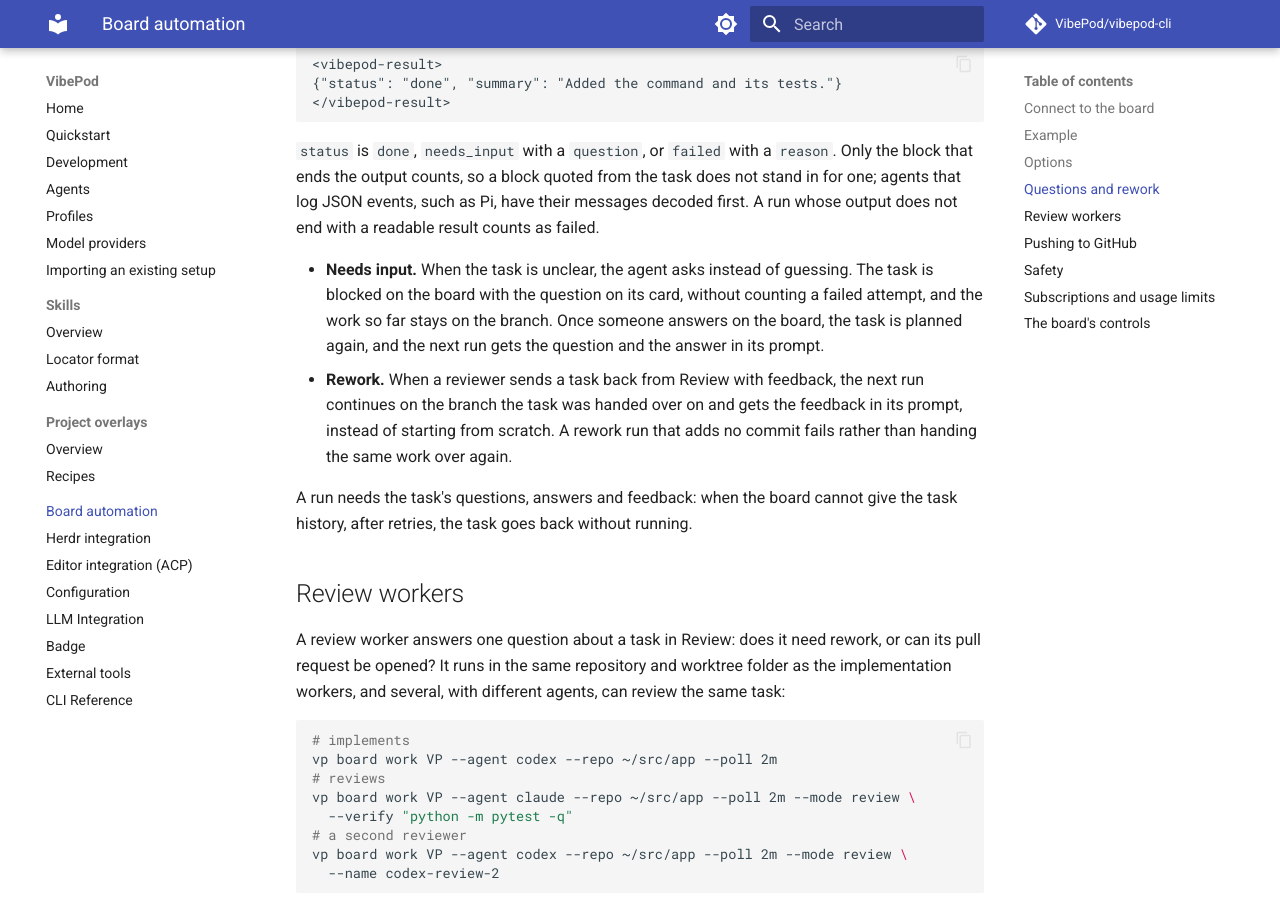
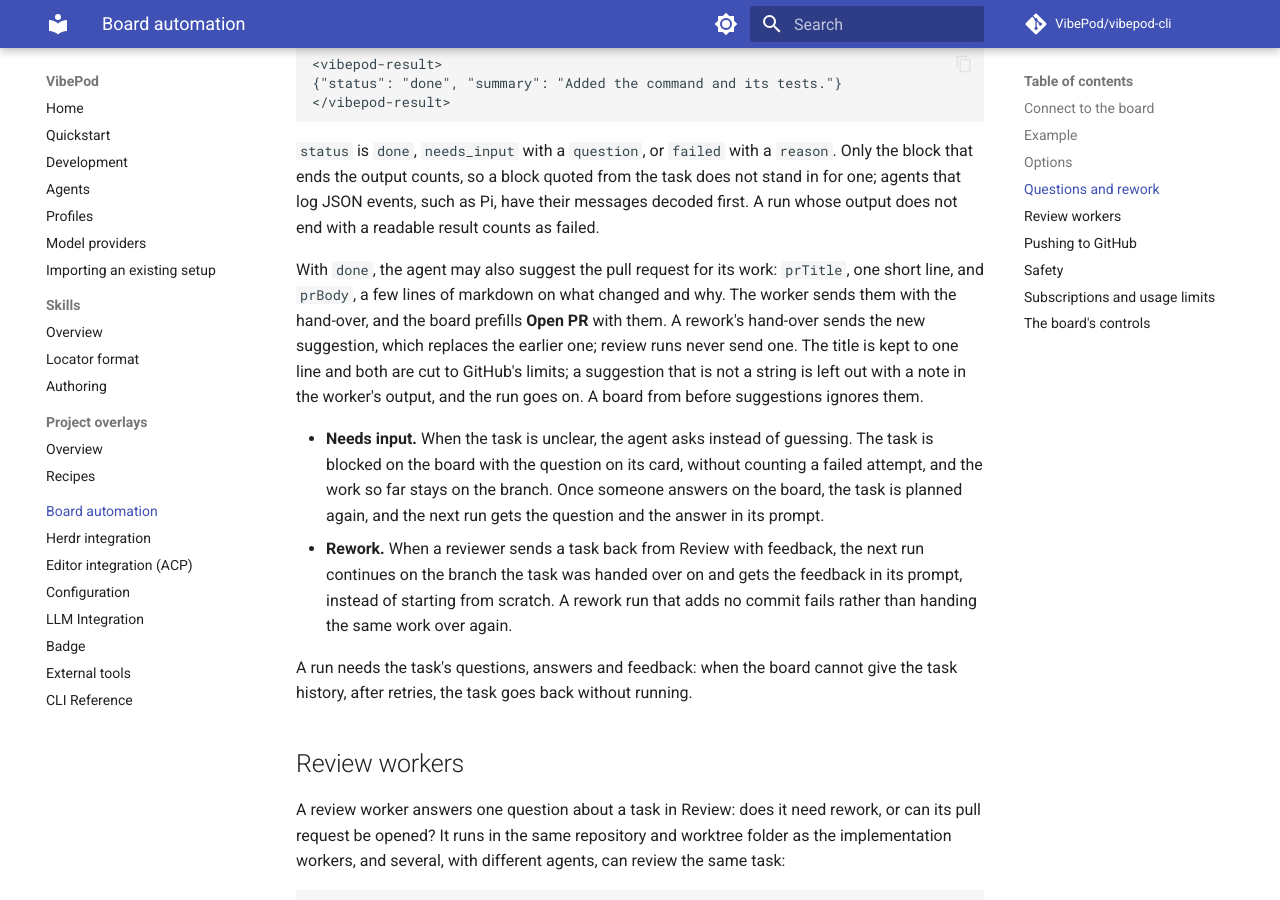
Before and after one commit to VibePod/vibepod-cli, an MkDocs documentation site: the page built from docs/board.md, in a window 1280 px wide and 900 px high, scrolled down 3475 px. Built offline with MkDocs 1.6.1 and Material for MkDocs 9.7.7, drawn with Linux system fonts in a browser that asks for light colours; comment, search, counter and statistics services are not loaded.

Commit message:
Describe the suggested pull request in the board docs

```diff
--- a/docs/board.md
+++ b/docs/board.md
@@ -129,6 +129,15 @@ The prompt asks the agent to end every run with a result block:
 the task does not stand in for one; agents that log JSON events, such as Pi,
 have their messages decoded first. A run whose output does not end with a
 readable result counts as failed.
+
+With `done`, the agent may also suggest the pull request for its work:
+`prTitle`, one short line, and `prBody`, a few lines of markdown on what
+changed and why. The worker sends them with the hand-over, and the board
+prefills **Open PR** with them. A rework's hand-over sends the new suggestion,
+which replaces the earlier one; review runs never send one. The title is kept
+to one line and both are cut to GitHub's limits; a suggestion that is not a
+string is left out with a note in the worker's output, and the run goes on.
+A board from before suggestions ignores them.
 
 - **Needs input.** When the task is unclear, the agent asks instead of
   guessing. The task is blocked on the board with the question on its card,
```
